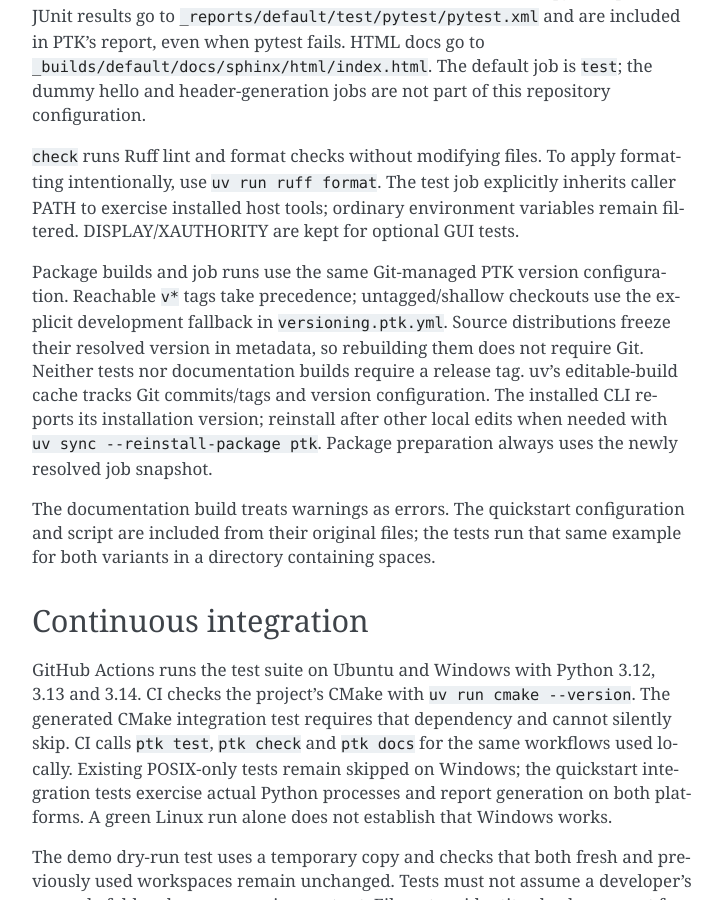
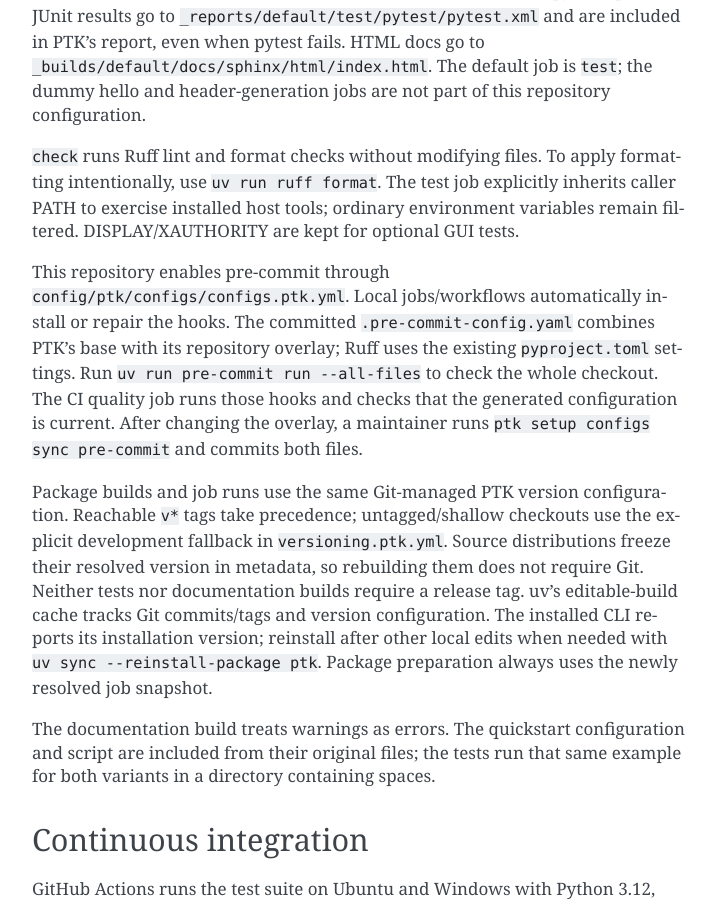
Before and after one commit to eadeva/dummy, a Sphinx documentation site: the page built from docs/development.rst, in a window 1280 px wide and 900 px high, scrolled down 858 px. Shown: the whole window, without its empty margins (388-1110 px from the left). Built offline with Sphinx 7.4.7, drawn with Linux system fonts in a browser that asks for light colours; pages that are not in the unit, such as notebooks, are missing from menus.

Commit message:
Enable pre-commit for PTK development and CI

```diff
--- a/docs/development.rst
+++ b/docs/development.rst
@@ -42,6 +42,15 @@ and header-generation jobs are not part of this repository configuration.
 formatting intentionally, use ``uv run ruff format``. The test job explicitly
 inherits caller PATH to exercise installed host tools; ordinary environment
 variables remain filtered. DISPLAY/XAUTHORITY are kept for optional GUI tests.
+
+This repository enables pre-commit through ``config/ptk/configs/configs.ptk.yml``.
+Local jobs/workflows automatically install or repair the hooks. The committed
+``.pre-commit-config.yaml`` combines PTK's base with its repository overlay;
+Ruff uses the existing ``pyproject.toml`` settings. Run
+``uv run pre-commit run --all-files`` to check the whole checkout. The CI quality
+job runs those hooks and checks that the generated configuration is current.
+After changing the overlay, a maintainer runs
+``ptk setup configs sync pre-commit`` and commits both files.
 
 Package builds and job runs use the same Git-managed PTK version configuration.
 Reachable ``v*`` tags take precedence; untagged/shallow checkouts use the explicit
--- a/pyproject.toml
+++ b/pyproject.toml
@@ -44,6 +44,7 @@ path = "hatch_metadata.py"
 include = [
   "/src", "/tests", "/docs", "/examples", "/scripts", "/config/ptk",
   "/.claude/skills", "/.main.ptk.yml", "/README.md", "/pyproject.toml",
+  "/.pre-commit-config.yaml",
   "/hatch_build.py", "/hatch_metadata.py", "/install",
 ]
 exclude = ["**/__pycache__", "**/*.pyc", "**/.ptk", "**/.venv", "**/_build", "**/_builds", "**/_bin", "**/_logs", "**/_reports", "**/local.ptk.yml", "**/.gen.version.ptk.yml"]
```
Also changed, not shown: .pre-commit-config.yaml (added), 4 other files.
